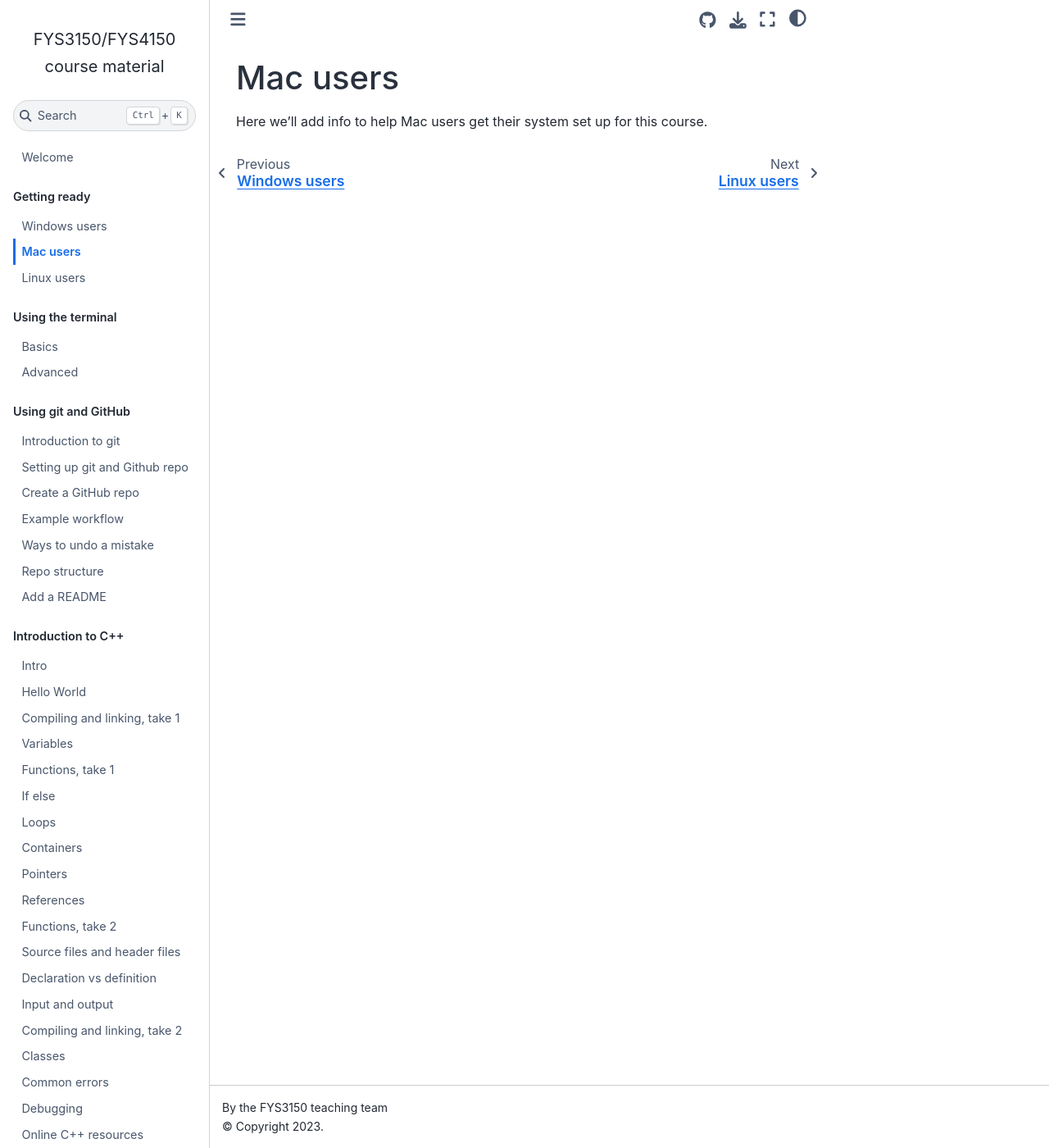
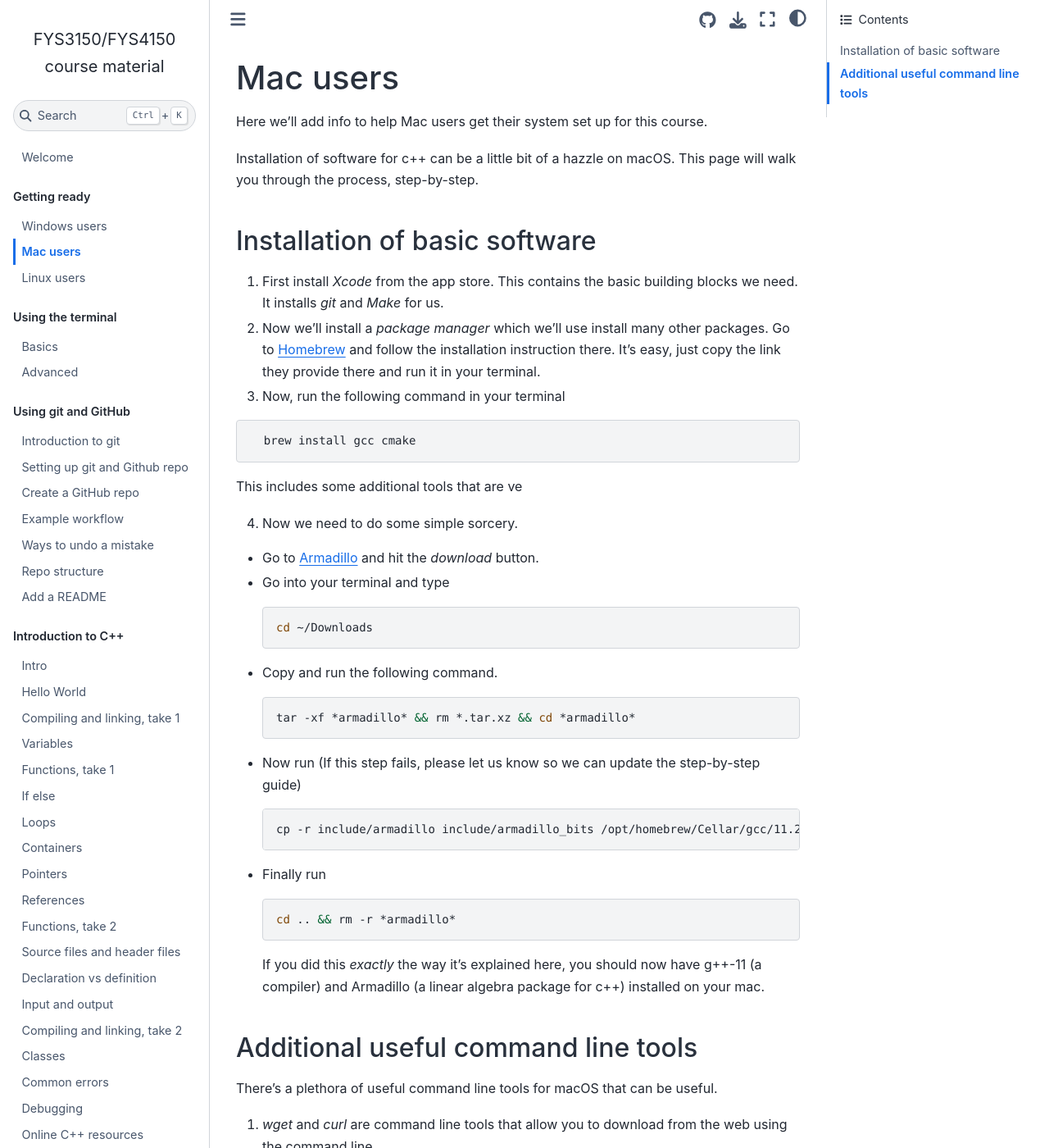
Before and after one commit to anderkve/FYS3150, a Jupyter Book: the page built from book/getting_ready/mac_users.md, in a window 1280 px wide and 1400 px high. Shown: the whole window at 82% size. Built offline with Jupyter Book 1.0.4 settings and Sphinx 7.4.7 and the Sphinx Book theme 1.1.4, drawn with Linux system fonts in a browser that asks for light colours; some of the changed text lies outside the part shown.

Commit message:
added preliminary setup guide for macos

````diff
--- a/book/getting_ready/mac_users.md
+++ b/book/getting_ready/mac_users.md
@@ -1,3 +1,62 @@
 # Mac users
 
 Here we'll add info to help Mac users get their system set up for this course.
+
+Installation of software for c++ can be a little bit of a hazzle on macOS. This page will walk you through the process, step-by-step.
+
+## Installation of basic software
+
+1. First install *Xcode* from the app store. This contains the basic building blocks we need. It installs *git* and *Make* for us.
+
+2. Now we'll install a *package manager* which we'll use install many other packages. Go to [Homebrew](https://brew.sh) and follow the installation instruction there. It's easy, just copy the link they provide there and run it in your terminal.
+
+
+3. Now, run the following command in your terminal
+
+  ```sh
+    brew install gcc cmake
+  ```
+
+  This includes some additional tools that are ve
+
+4. Now we need to do some simple sorcery.
+  - Go to [Armadillo](http://arma.sourceforge.net) and hit the *download* button.
+  - Go into your terminal and type
+    ```sh
+    cd ~/Downloads
+    ```
+  - Copy and run the following command.
+    ```sh
+    tar -xf *armadillo* && rm *.tar.xz && cd *armadillo*
+    ```
+
+  - Now run (If this step fails, please let us know so we can update the step-by-step guide)
+    ```sh
+    cp -r include/armadillo include/armadillo_bits /opt/homebrew/Cellar/gcc/11.2.0/include/c++/11.1.0
+    ```
+  - Finally run
+    ```sh
+    cd .. && rm -r *armadillo*
+    ```
+
+    If you did this *exactly* the way it's explained here, you should now have g++-11 (a compiler) and Armadillo (a linear algebra package for c++) installed on your mac.
+
+
+
+
+## Additional useful command line tools
+
+There's a plethora of useful command line tools for macOS that can be useful.
+
+1. *wget* and *curl* are command line tools that allow you to download from the web using the command line.
+
+2. *htop* is a powerful task manager that also displays the work each thread uses graphically in your terminal. This is a useful tool when you're code is parallelized (later in the course) so that you can monitor the work each thread does.
+
+3. *tree* is a convenient tool to display files and directories in the terminal.
+
+
+To install these, simply run
+
+```sh
+brew install wget curl htop tree
+```
````
